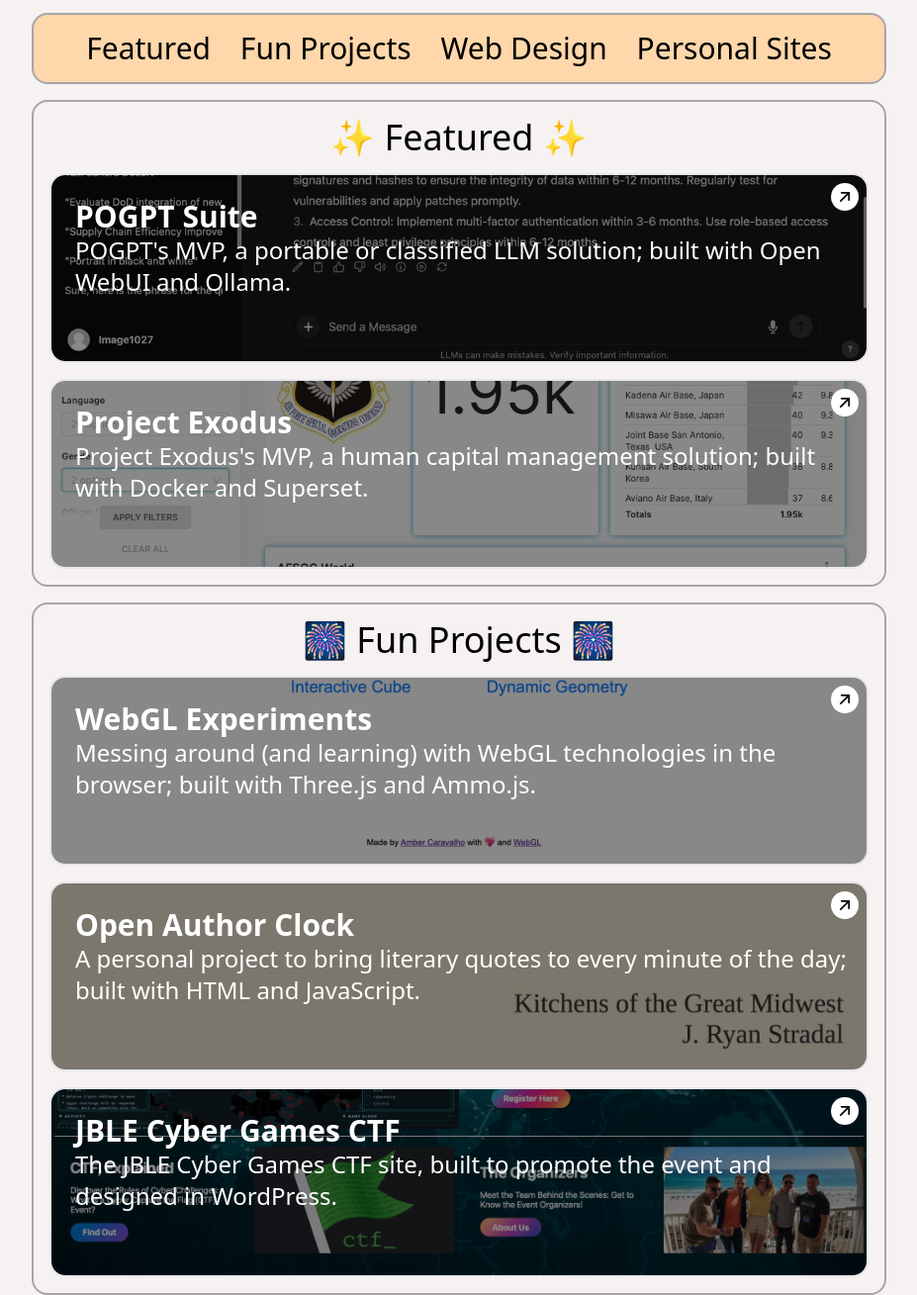
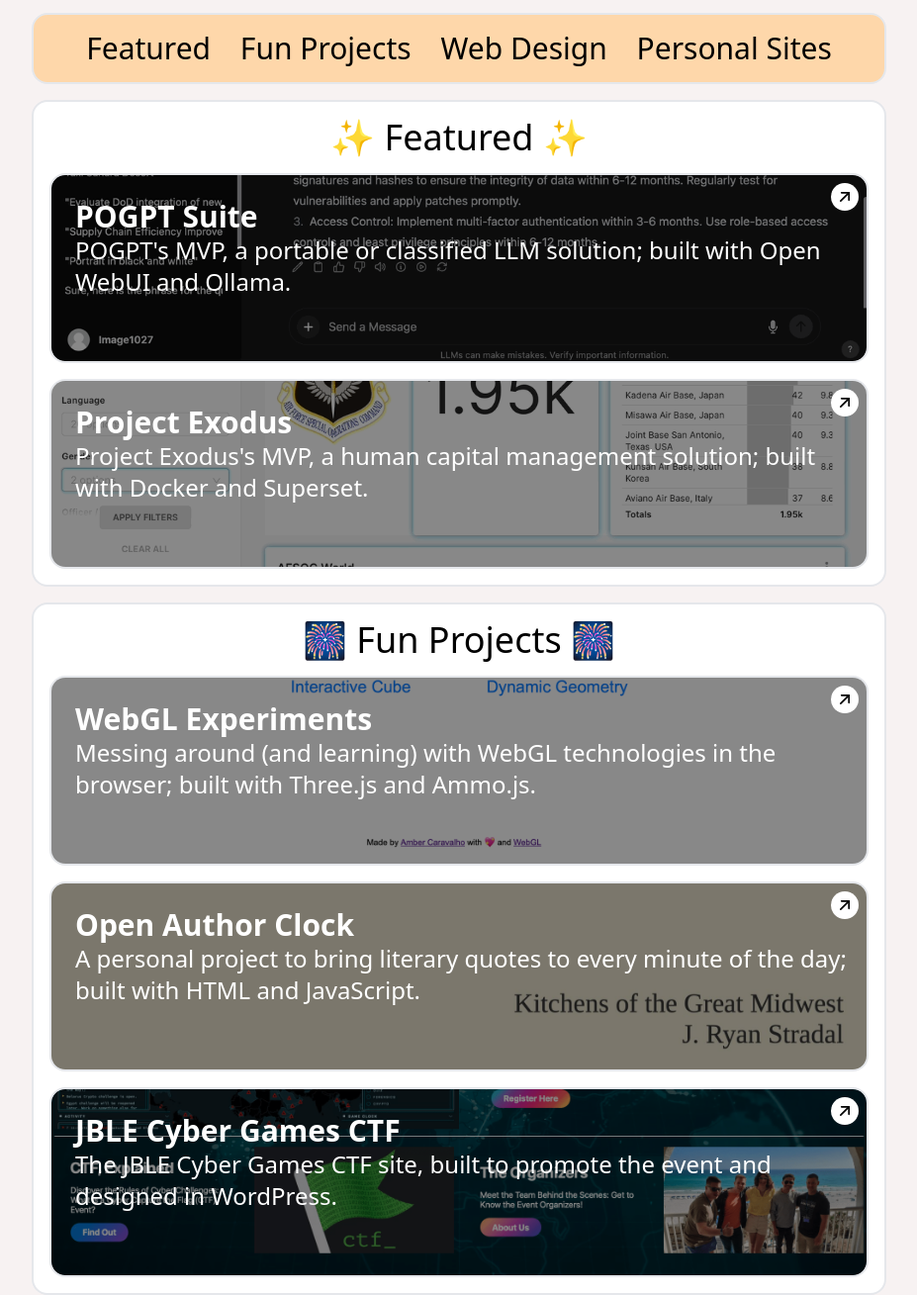
Before and after one commit to ambercaravalho/personal-site-v4, an Astro site: page /projects in a window 1280 px wide. Shown: the part 299-1608 px from the top of the page at 99% size, without its empty margins (176-1103 px from the left). Built offline with nearby package versions, Linux system fonts and the light colour scheme; Astro itself is replaced by a stand-in of ours.

Commit message:
add backgrounds to categories

```diff
--- a/src/pages/projects.astro
+++ b/src/pages/projects.astro
@@ -37,7 +37,7 @@
 <DarkMode/>
 
 <!-- Navigation -->
-<section class="flex flex-col relative justify-center text-center items-center p-4 border-2 border-[#A6A6A6] rounded-2xl bg-orange-200 dark:bg-orange-300 text-black text-2xl lg:text-3xl nav-links w-full aspect-auto lg:col-span-4 md:col-span-4 col-span-2">
+<section class="flex flex-col relative justify-center text-center items-center p-4 border-2 dark:border-[#30363D] rounded-2xl bg-orange-200 dark:bg-orange-300 text-black text-2xl lg:text-3xl nav-links w-full aspect-auto lg:col-span-4 md:col-span-4 col-span-2">
   <p class="flex bold gap-8 hidden sm:block">
     <a href="#featured">Featured⠀</a>
     <a href="#fun">Fun Projects⠀</a>
@@ -55,7 +55,7 @@
 </section>
 
 <!-- FEATURED -->
-<section class="flex flex-col border-[#A6A6A6] relative rounded-2xl border-2 text-black dark:text-white nav-links w-full aspect-auto lg:col-span-4 md:col-span-4 col-span-2 gap-2 md:gap-4 p-4">
+<section class="flex flex-col relative rounded-2xl border-2 dark:border-[#30363D] text-black dark:text-white nav-links w-full aspect-auto bg-white dark:bg-[#0D1116] -z-0 lg:col-span-4 md:col-span-4 col-span-2 gap-2 md:gap-4 p-4">
   <h1 class="text-center bold text-3xl lg:text-4xl" id="featured">✨ Featured ✨</h1>
 
 <!-- POGPT Suite -->
@@ -96,7 +96,7 @@
 </section>
 
 <!-- FUN PROJECTS -->
-<section class="flex flex-col border-[#A6A6A6] relative rounded-2xl border-2 text-black dark:text-white nav-links w-full aspect-auto lg:col-span-4 md:col-span-4 col-span-2 gap-2 md:gap-4 p-4">
+<section class="flex flex-col relative rounded-2xl border-2 dark:border-[#30363D] text-black dark:text-white nav-links w-full aspect-auto bg-white dark:bg-[#0D1116] -z-0 lg:col-span-4 md:col-span-4 col-span-2 gap-2 md:gap-4 p-4">
   <h1 class="text-center bold text-3xl lg:text-4xl" id="fun">🎆 Fun Projects 🎆</h1>
 
 <!-- WebGL Experiments -->
@@ -155,7 +155,7 @@
 </section>
 
 <!-- BUSINESS WEB DESIGN -->
-<section class="flex flex-col border-[#A6A6A6] relative rounded-2xl border-2 text-black dark:text-white nav-links w-full aspect-auto lg:col-span-4 md:col-span-4 col-span-2 gap-2 md:gap-4 p-4">
+<section class="flex flex-col relative rounded-2xl border-2 dark:border-[#30363D] text-black dark:text-white nav-links w-full aspect-auto bg-white dark:bg-[#0D1116] -z-0 lg:col-span-4 md:col-span-4 col-span-2 gap-2 md:gap-4 p-4">
   <h1 class="text-center bold text-3xl lg:text-4xl" id="business">🏙️ Web Design 🏙️</h1>
 
 <!-- Corgevity [v2] -->
@@ -232,7 +232,7 @@
 </section>
 
 <!-- PERSONAL SITES -->
-<section class="flex flex-col border-[#A6A6A6] relative rounded-2xl border-2 text-black dark:text-white nav-links w-full aspect-auto lg:col-span-4 md:col-span-4 col-span-2 gap-2 md:gap-4 p-4">
+<section class="flex flex-col relative rounded-2xl border-2 dark:border-[#30363D] text-black dark:text-white nav-links w-full aspect-auto bg-white dark:bg-[#0D1116] -z-0 lg:col-span-4 md:col-span-4 col-span-2 gap-2 md:gap-4 p-4">
   <h1 class="text-center bold text-3xl lg:text-4xl" id="personal">💁‍♀️ Personal Sites 💁‍♀️</h1>
   <section class="grid max-w-screen-lg lg:grid-cols-4 md:grid-cols-4 grid-cols-2 gap-2 md:gap-4">
 
```
